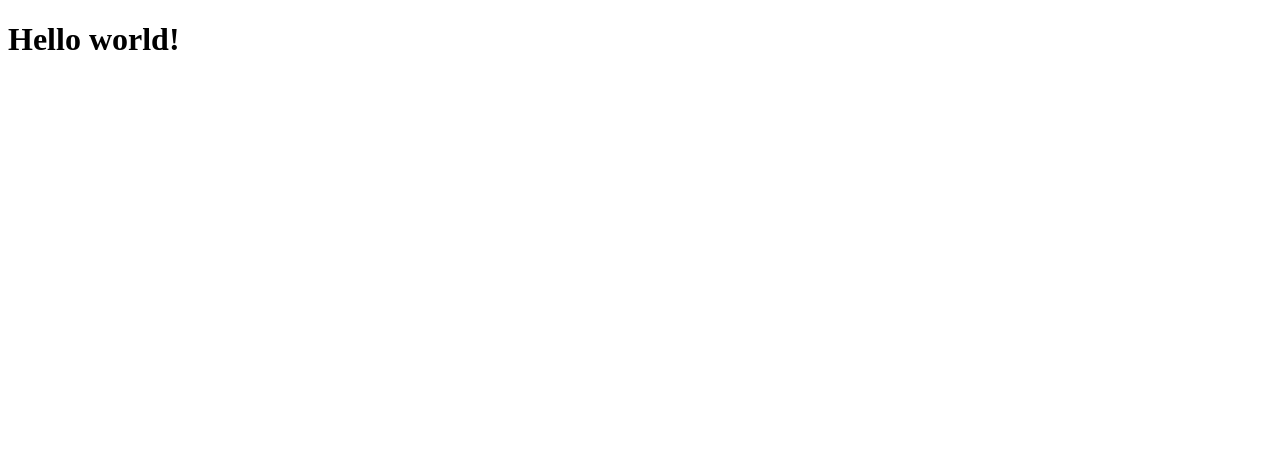
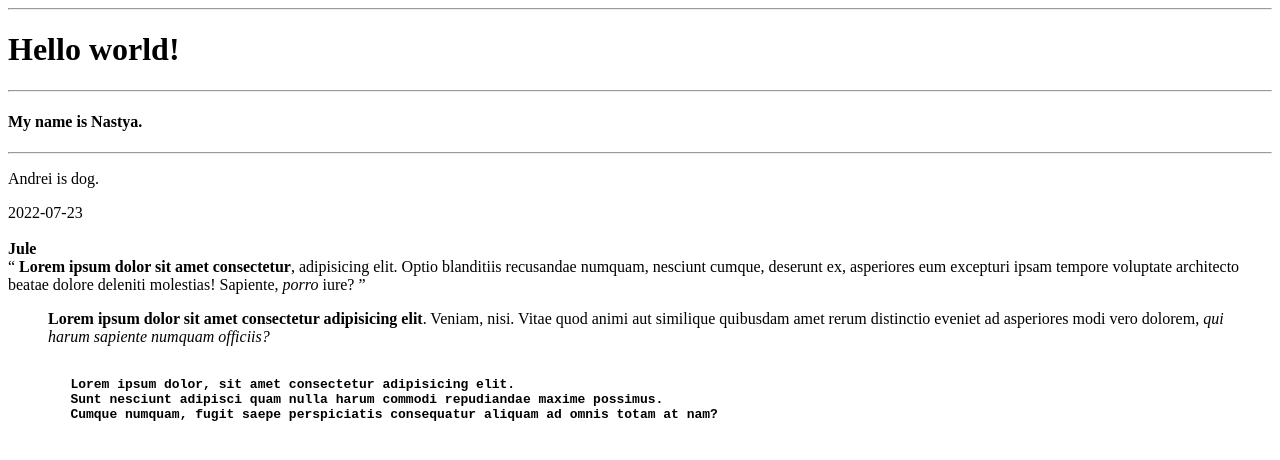
Before and after one commit to AnastasiaSave/HTML_learning, a plain HTML site: page index.html in a window 1280 px wide. Drawn offline with Linux system fonts and the light colour scheme.

Commit message:
added text tags

```diff
--- a/index.html
+++ b/index.html
@@ -1,15 +1,43 @@
 <!DOCTYPE html>
 <html lang="en">
-<head>
-    <meta charset="UTF-8">
-    <meta http-equiv="X-UA-Compatible" content="IE=edge">
-    <meta name="viewport" content="width=device-width, initial-scale=1.0">
+  <head>
+    <meta charset="UTF-8" />
+    <meta http-equiv="X-UA-Compatible" content="IE=edge" />
+    <meta name="viewport" content="width=device-width, initial-scale=1.0" />
     <title>My HTML 2022</title>
-    <link rel="shortcut icon" href="cat_icon.ico" type="image/x-icon">
-</head>
-<body>
+    <link rel="shortcut icon" href="cat_icon.ico" type="image/x-icon" />
+  </head>
+  <body>
+    <hr />
     <h1>Hello world!</h1>
+    <hr />
+    <h4>My name is Nastya.</h4>
+    <hr />
+    <p>Andrei is dog.</p>
+    <time>2022-07-23</time>
+    <br />
+    <br />
+    <time datetime="23-07-2022"><b>Jule</b></time>
+    <br />
+    <q>
+      <b>Lorem ipsum dolor sit amet consectetur</b>, adipisicing elit. Optio
+      blanditiis recusandae numquam, nesciunt cumque, deserunt ex, asperiores
+      eum excepturi ipsam tempore voluptate architecto beatae dolore deleniti
+      molestias! Sapiente, <i>porro</i> iure?
+    </q>
 
-
-</body>
+    <blockquote>
+      <p>
+        <strong>Lorem ipsum dolor sit amet consectetur adipisicing elit</strong
+        >. Veniam, nisi. Vitae quod animi aut similique quibusdam amet rerum
+        distinctio eveniet ad asperiores modi vero dolorem,
+        <em>qui harum sapiente numquam officiis?</em>
+      </p>
+    </blockquote>
+    <pre><b>
+        Lorem ipsum dolor, sit amet consectetur adipisicing elit.
+        Sunt nesciunt adipisci quam nulla harum commodi repudiandae maxime possimus.
+        Cumque numquam, fugit saepe perspiciatis consequatur aliquam ad omnis totam at nam?
+    </b></pre>
+  </body>
 </html>
```
